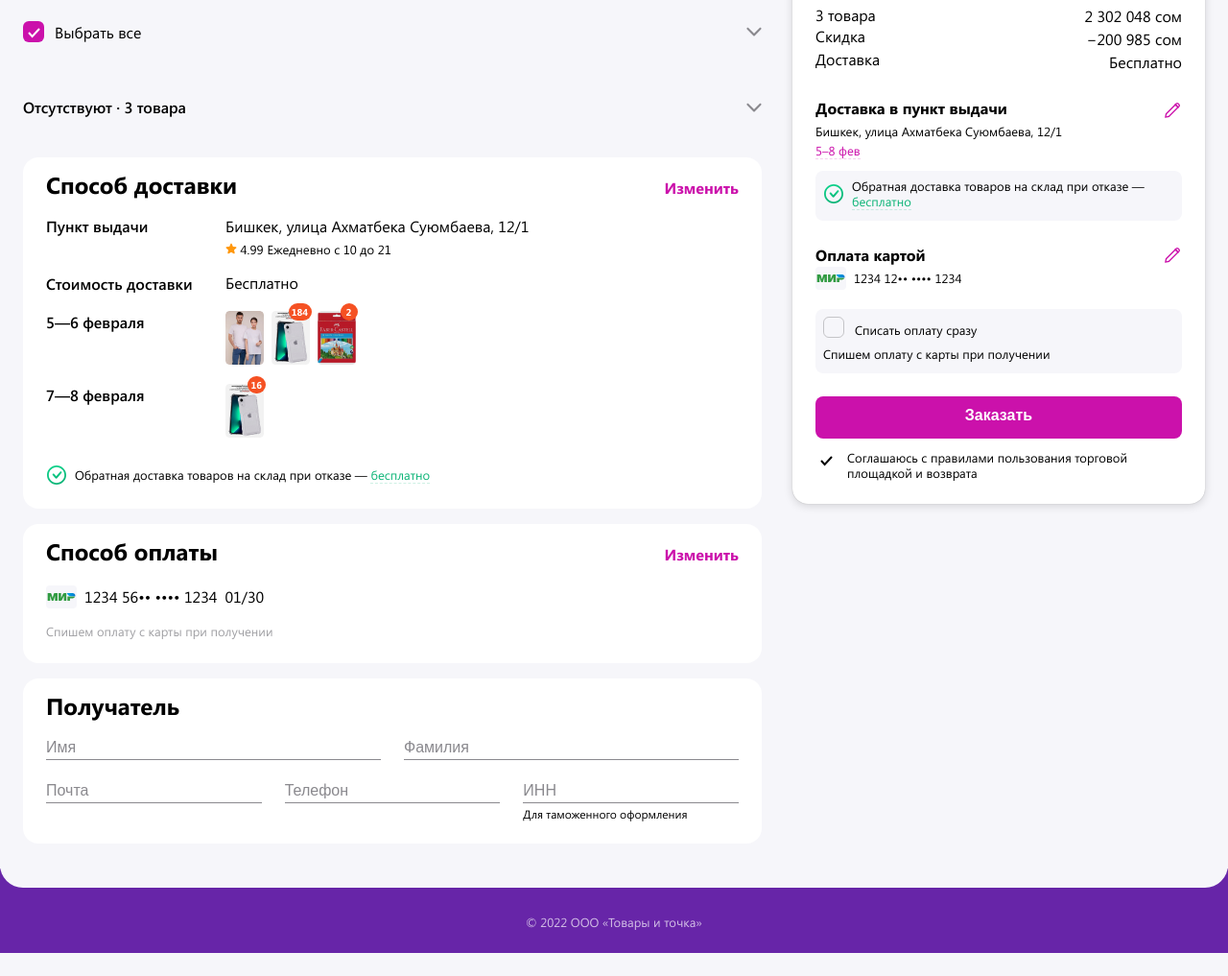
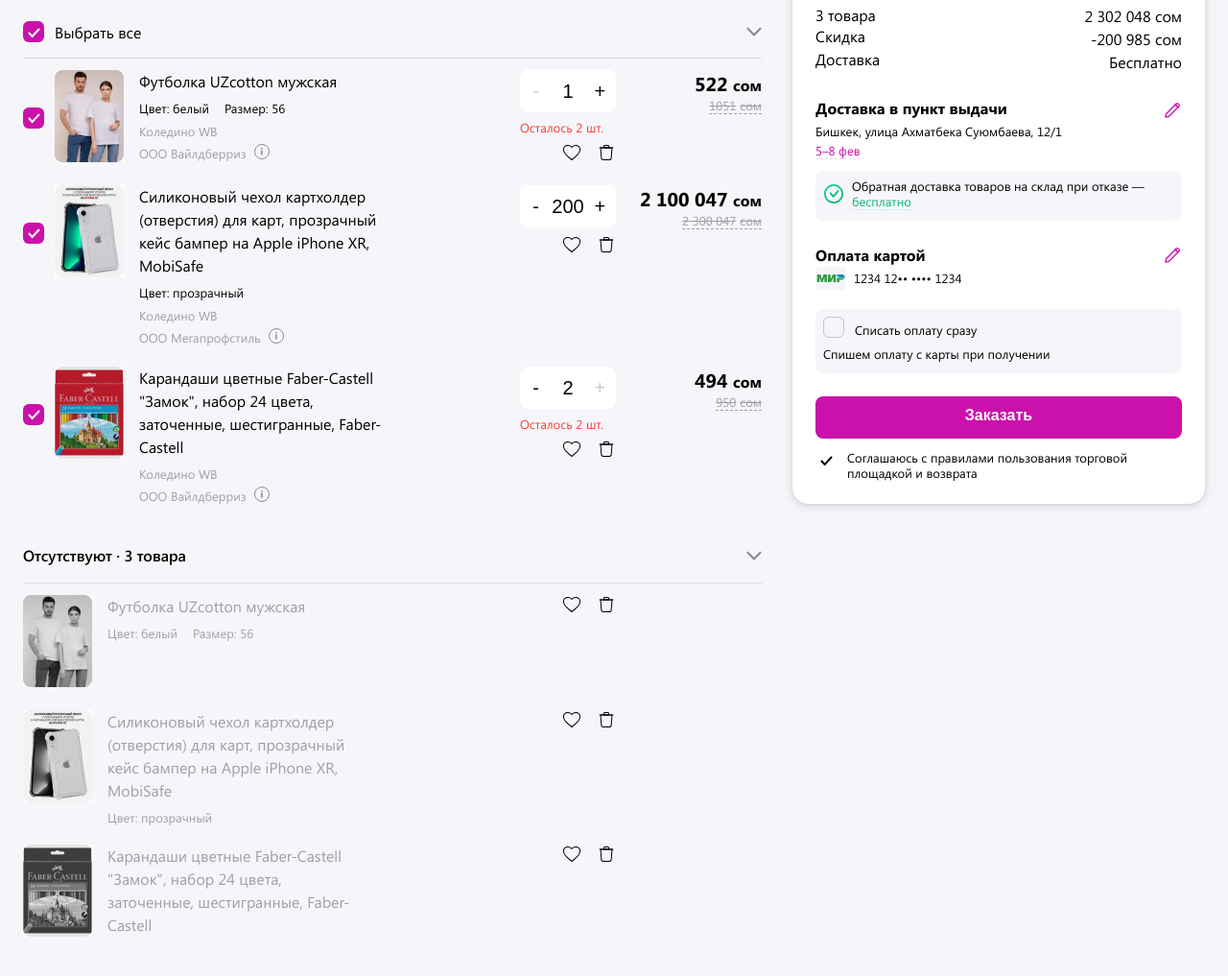
Before and after one commit to NAF-FLY/homework, a plain HTML site: page index.html in a window 1280 px wide. Shown: the part 161-1178 px from the top of the page at 96% size. Before the commit the page ends 1154 px from the top, so only its background shows below. Drawn offline with Linux system fonts and the light colour scheme; files whose address does not match are found by name.

Commit message:
rollback

```diff
--- a/index.html
+++ b/index.html
@@ -103,7 +103,7 @@
 								/>
 							</div>
 							<div class="list-items__main content">
-								<!--	<div class="list-items__item">
+								<div class="list-items__item">
 									<div class="item-card">
 										<div class="item-card__wrapper-photo">
 											<input
@@ -387,7 +387,7 @@
 											</div>
 										</div>
 									</div>
-								</div>-->
+								</div>
 							</div>
 						</div>
 						<div class="cart-info__list-items contentBx-missing active">
@@ -401,7 +401,7 @@
 									class="checkbox-all__arrow-icon"
 								/>
 							</div>
-							<!-- <div class="list-items__main content">
+							<div class="list-items__main content">
 								<div class="list-items__item">
 									<div class="item-card">
 										<div class="item-card__wrapper-photo">
@@ -477,7 +477,7 @@
 									</div>
 									<span class="info-detail__price"></span>
 								</div>
-							</div> -->
+							</div>
 						</div>
 						<div class="cart-info__registration-order">
 							<div class="registration-order__delivery-form">
```
